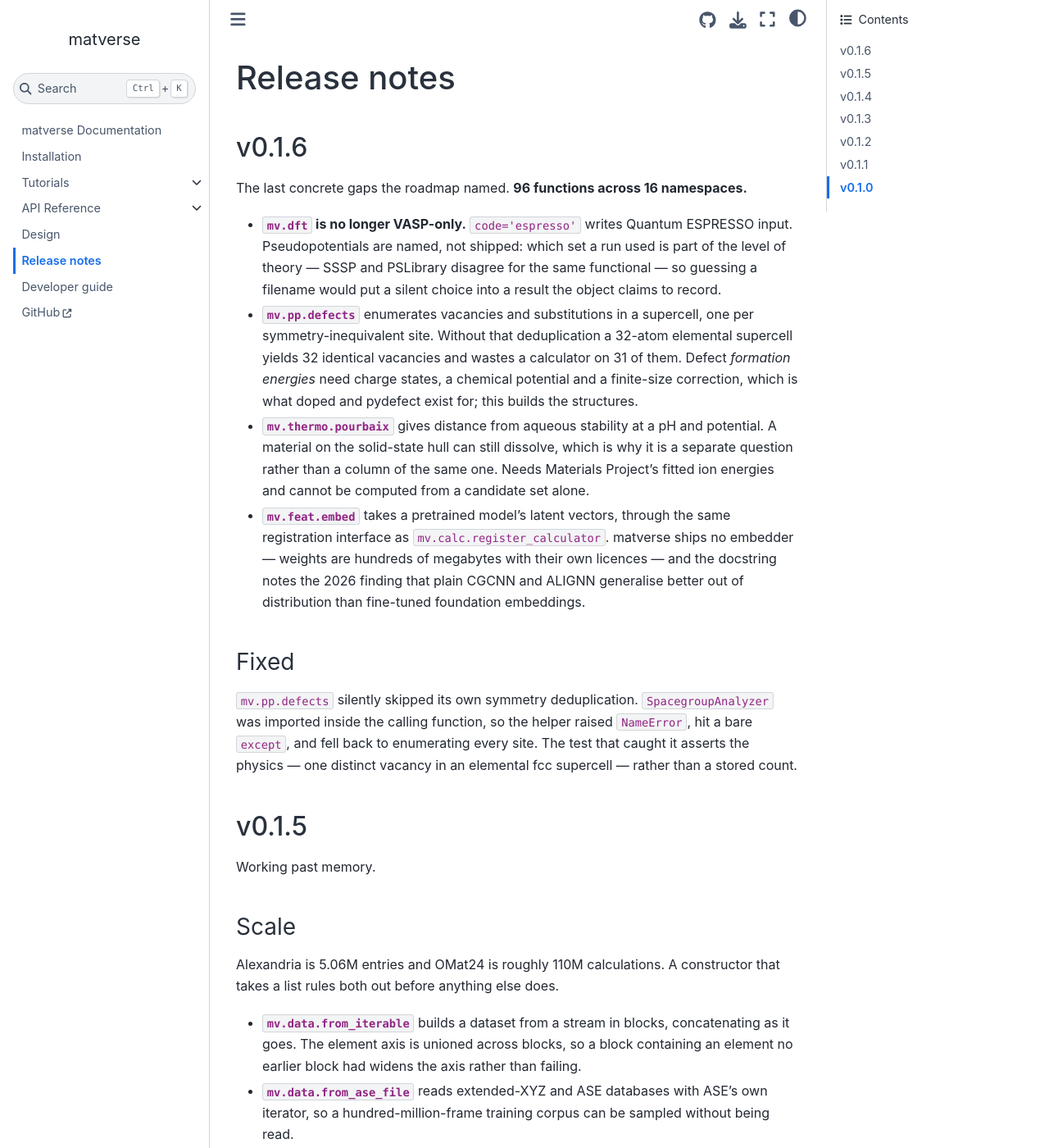
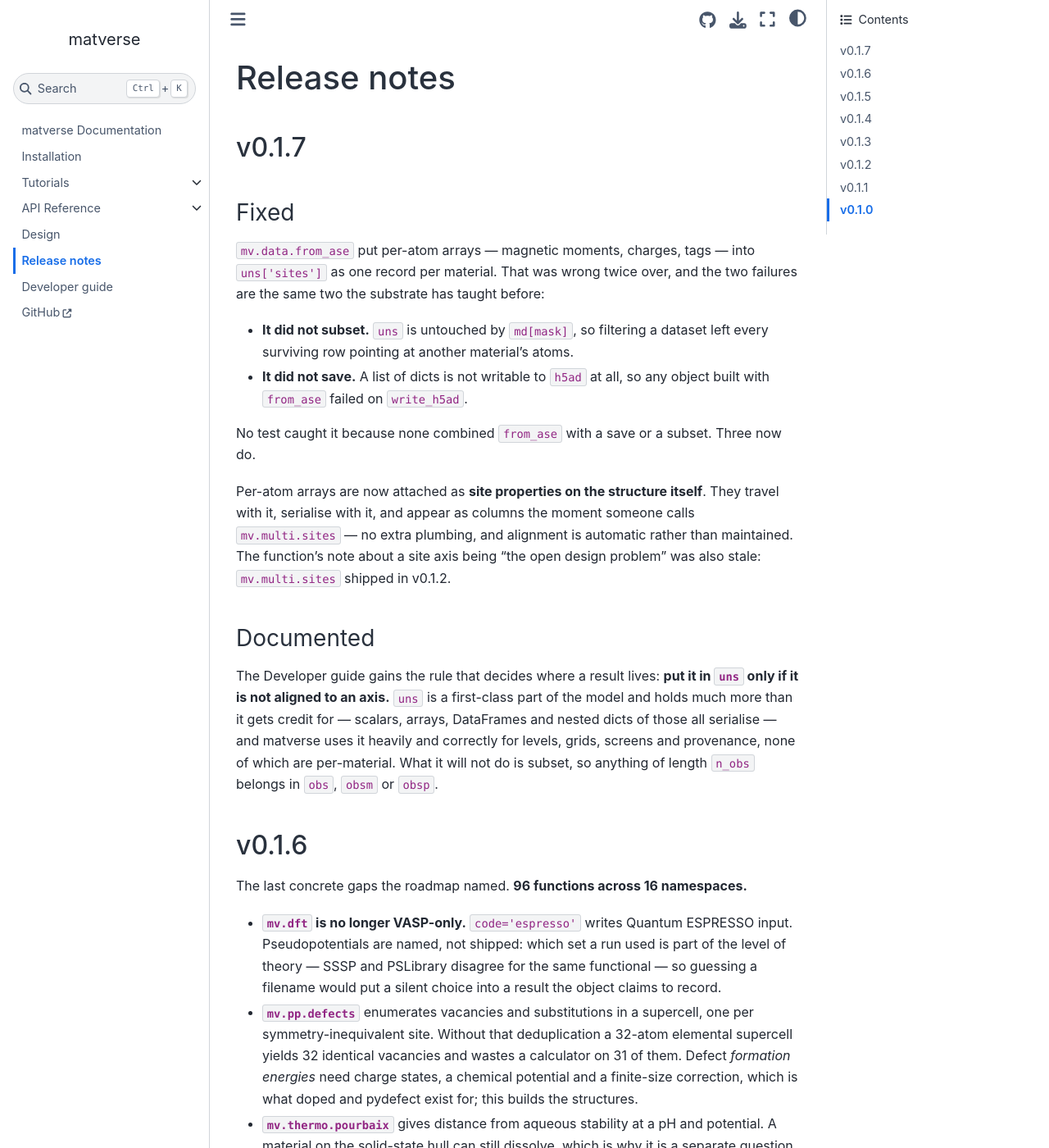
Before and after one commit to omicverse/matverse, a Sphinx documentation site: the page built from matverse_guide/docs/Release_notes.md, in a window 1280 px wide and 1400 px high. Shown: the whole window at 82% size. Built offline with Sphinx 7.4.7 and the Sphinx Book theme 1.1.4, drawn with Linux system fonts in a browser that asks for light colours.

Commit message:
v0.1.7: fix from_ase putting per-atom arrays in uns
from_ase stored per-atom arrays as uns['sites'], one record per material. That
failed the same two ways the substrate has taught before: uns is untouched by
md[mask], so filtering left every surviving row pointing at another material's
atoms; and a list of dicts cannot be written to h5ad at all, so any object built
this way failed on save. No test caught it because none combined from_ase with a
subset or a write.

Per-atom arrays now attach as site properties on the structure itself. They
travel with it, serialise with it, and appear as columns the moment anyone calls
mv.multi.sites — alignment becomes automatic rather than maintained. The
function's note calling a site axis "the open design problem" was stale too;
mv.multi.sites shipped in v0.1.2.

Also documents the rule that would have prevented it, which had been applied
without ever being written down: put it in uns only if it is not aligned to an
axis. uns is a first-class part of the model and holds much more than it gets
credit for — scalars, arrays, DataFrames and nested dicts of those all
serialise, and matverse uses it heavily and correctly for levels, grids, screens
and provenance, none of which are per-material. What it will not do is subset,
so anything of length n_obs belongs in obs, obsm or obsp.

259 tests pass; contract-verified rate 142/142; docs build with zero warnings.

Co-Authored-By: Claude Fable 5 <noreply@anthropic.com>
Claude-Session: https://claude.ai/code/session_01STggSpuZHp7NuGZ92jufmc

```diff
--- a/matverse/__init__.py
+++ b/matverse/__init__.py
@@ -67,7 +67,7 @@ from ._core import (check_commercial_use, compare_levels, grid_of,  # noqa: F401
                     variants)
 from ._registry import get_registry
 
-__version__ = "0.1.6"
+__version__ = "0.1.7"
 
 #: The process-global function registry.
 registry = get_registry()
--- a/matverse_guide/docs/Release_notes.md
+++ b/matverse_guide/docs/Release_notes.md
@@ -1,4 +1,36 @@
 # Release notes
+
+## v0.1.7
+
+### Fixed
+
+`mv.data.from_ase` put per-atom arrays — magnetic moments, charges, tags — into
+`uns['sites']` as one record per material. That was wrong twice over, and the
+two failures are the same two the substrate has taught before:
+
+- **It did not subset.** `uns` is untouched by `md[mask]`, so filtering a dataset
+  left every surviving row pointing at another material's atoms.
+- **It did not save.** A list of dicts is not writable to `h5ad` at all, so any
+  object built with `from_ase` failed on `write_h5ad`.
+
+No test caught it because none combined `from_ase` with a save or a subset.
+Three now do.
+
+Per-atom arrays are now attached as **site properties on the structure itself**.
+They travel with it, serialise with it, and appear as columns the moment someone
+calls `mv.multi.sites` — no extra plumbing, and alignment is automatic rather
+than maintained. The function's note about a site axis being "the open design
+problem" was also stale: `mv.multi.sites` shipped in v0.1.2.
+
+### Documented
+
+The Developer guide gains the rule that decides where a result lives: **put it
+in `uns` only if it is not aligned to an axis.** `uns` is a first-class part of
+the model and holds much more than it gets credit for — scalars, arrays,
+DataFrames and nested dicts of those all serialise — and matverse uses it
+heavily and correctly for levels, grids, screens and provenance, none of which
+are per-material. What it will not do is subset, so anything of length `n_obs`
+belongs in `obs`, `obsm` or `obsp`.
 
 ## v0.1.6
 
--- a/matverse_guide/docs/conf.py
+++ b/matverse_guide/docs/conf.py
@@ -32,7 +32,7 @@ else:
 project = "matverse"
 author = "matverse contributors"
 copyright = f"{datetime.now():%Y}, matverse contributors"
-release = "0.1.6"
+release = "0.1.7"
 version = release
 repository_url = "https://github.com/matverse/matverse"
 default_github_ref = "main"
--- a/pyproject.toml
+++ b/pyproject.toml
@@ -4,7 +4,7 @@ build-backend = "setuptools.build_meta"
 
 [project]
 name = "matverse"
-version = "0.1.6"
+version = "0.1.7"
 description = "A materials analysis ecosystem on the AnnData substrate"
 readme = "README.md"
 requires-python = ">=3.10"
```
Also changed, not shown: matverse_guide/docs/Developer_guide.md (+28 -0 lines), matverse_guide/docs/api/user.md (+1 -1 lines), 2 other files.
